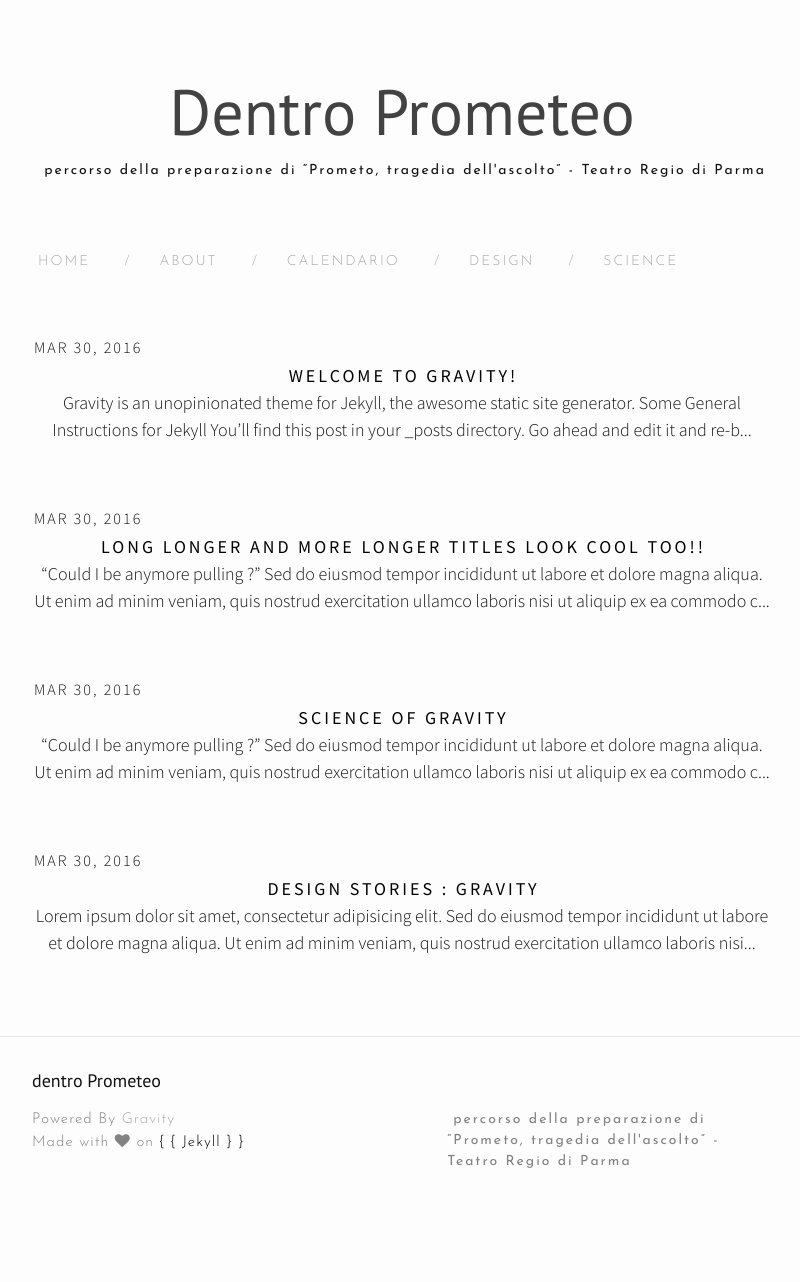
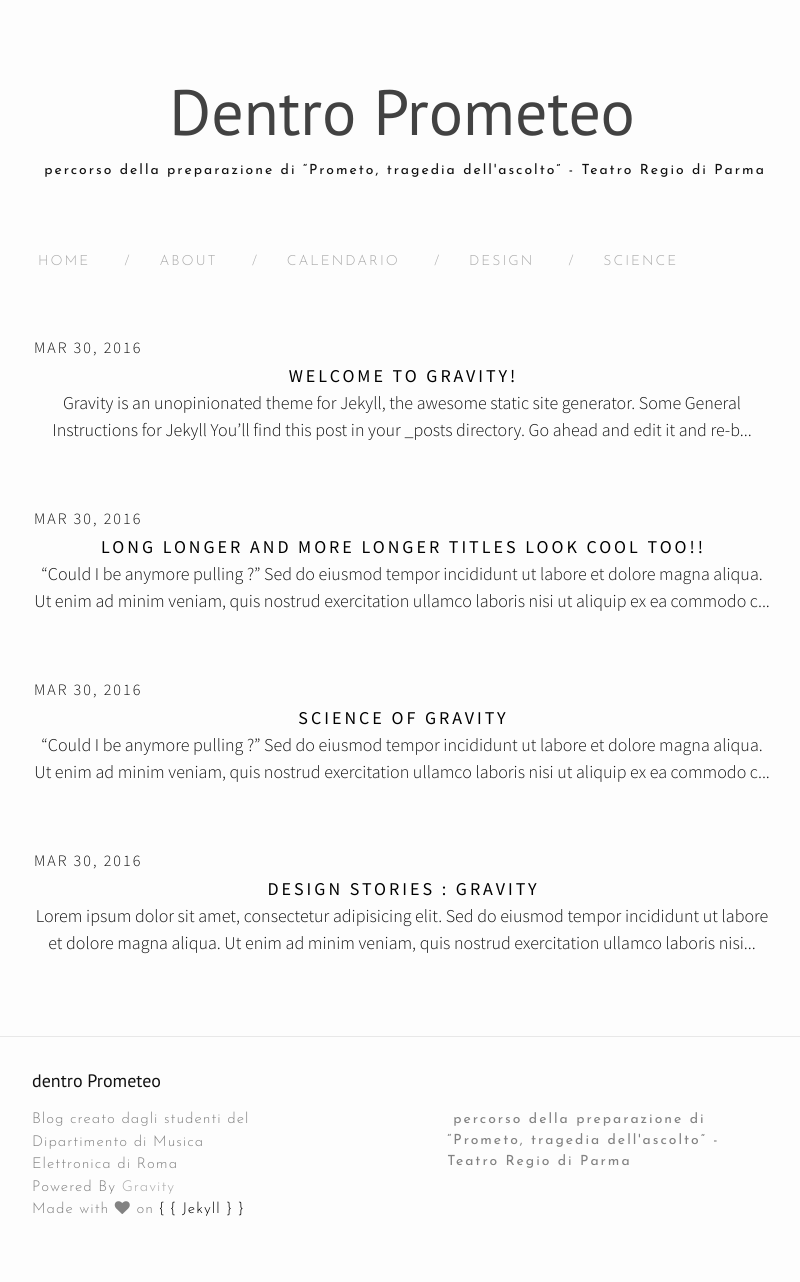
Before and after one commit to dentroprometeo/dentroprometeo.github.io, a Jekyll site: the page built from index.html, in a window 1280 px wide. Shown: the whole page, without its empty margins (238-1038 px from the left). Built offline with Jekyll 4.4.1, drawn with Linux system fonts in a browser that asks for light colours; nearby versions of some CDN libraries; the list of posts is cut into pages by our own code; before the commit the page ends 1232 px from its top, so only the background shows below that.

Commit message:
footer added

```diff
--- a/_includes/footer.html
+++ b/_includes/footer.html
@@ -7,6 +7,7 @@
     <div class="footer-col-wrapper">
       <div class="footer-col footer-col-1">
         <ul class="contact-list footer-content">
+          <li>Blog creato dagli studenti del Dipartimento di Musica Elettronica di Roma</li>
           <li>Powered By <a href="http://github.com/hemangsk/Gravity">Gravity</a></li>
           <li>Made with <i class="fa fa-heart"></i> on <a href="http://jekyllrb.com"><span style="color:black">{ { Jekyll } }</a></span></li>
 
```
